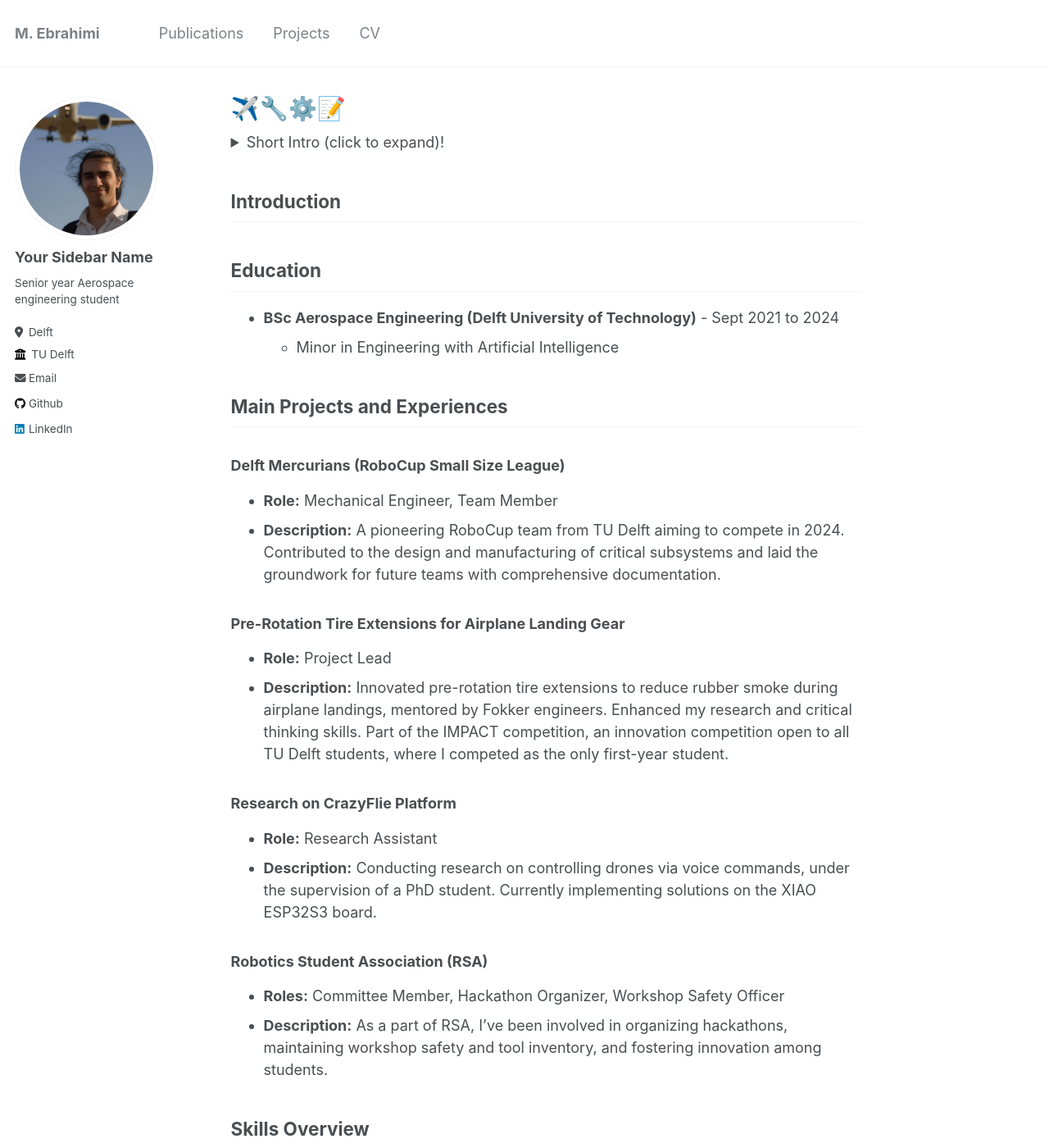
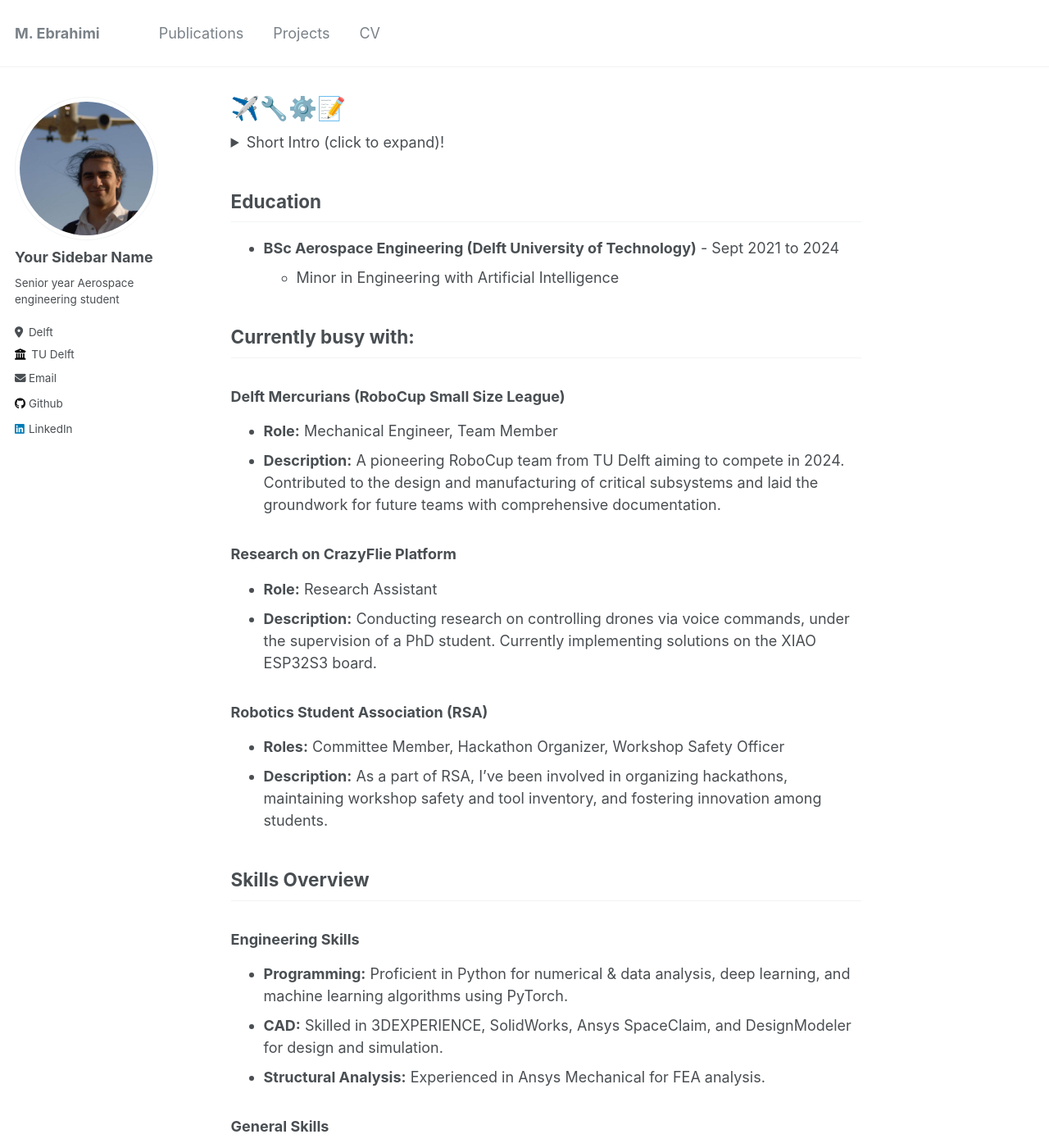
Before and after one commit to moeb8001/moeb8001.github.io, a Jekyll site: the page built from _pages/about.md, in a window 1280 px wide and 1400 px high. Shown: the whole window at 82% size. Built offline with Jekyll 4.4.1, drawn with Linux system fonts in a browser that asks for light colours.

Commit message:
Update about.md

```diff
--- a/_pages/about.md
+++ b/_pages/about.md
@@ -10,33 +10,23 @@ redirect_from:
 <details>
 <summary>Short Intro (click to expand)!</summary>
 
-Hello! I'm Mohammad, a senior year BSc Aerospace Engineering student at Delft University of Technology, Netherlands. Born on November 7, 2001, I've always been passionate about engineering from complex systems to basic insrtruments. I aim to leverage my diverse skills in engineering to make impactful contributions.
 
-My life and academic journey have been fueled by a deep passion for
-engineering, with a special focus on the boundless realm of making things seemingly impossible into reality.
-I hope to eventually be able to contribute my skills and enthusiasm to
-innovative **meaningfull** projects that redefine the possibilities within different engineering fields and be part of something bigger than
-myself.
-</details>
-
-## Introduction
+Hello! I'm Mohammad, a senior BSc Aerospace Engineering student at Delft University of Technology, Netherlands. Born in 2001 with a lifelong passion for engineering, I aim to apply my diverse skills to impactful projects. My academic journey, driven by a desire to transform the impossible into reality, has prepared me to contribute to innovative projects that redefine engineering possibilities. I aspire to be part of something larger than myself, making meaningful contributions across various fields.
 
 
+</details>
 
 
 ## Education
 - **BSc Aerospace Engineering (Delft University of Technology)** - Sept 2021 to 2024
   - Minor in Engineering with Artificial Intelligence
 
-## Main Projects and Experiences
+
+## Currently busy with:
 
 ### Delft Mercurians (RoboCup Small Size League)
 - **Role:** Mechanical Engineer, Team Member
 - **Description:** A pioneering RoboCup team from TU Delft aiming to compete in 2024. Contributed to the design and manufacturing of critical subsystems and laid the groundwork for future teams with comprehensive documentation.
-
-### Pre-Rotation Tire Extensions for Airplane Landing Gear
-- **Role:** Project Lead
-- **Description:** Innovated pre-rotation tire extensions to reduce rubber smoke during airplane landings, mentored by Fokker engineers. Enhanced my research and critical thinking skills. Part of the IMPACT competition, an innovation competition open to all TU Delft students, where I competed as the only first-year student.
 
 ### Research on CrazyFlie Platform
 - **Role:** Research Assistant
```
